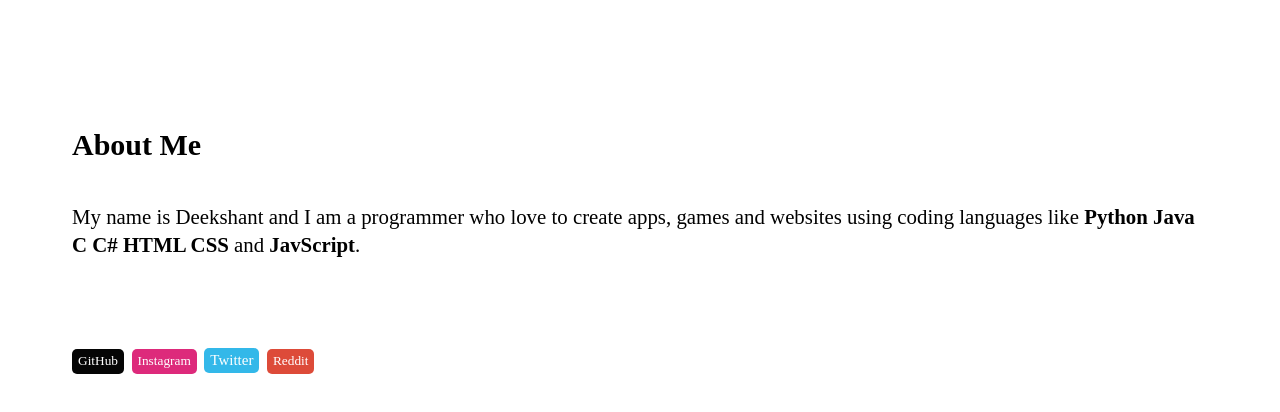
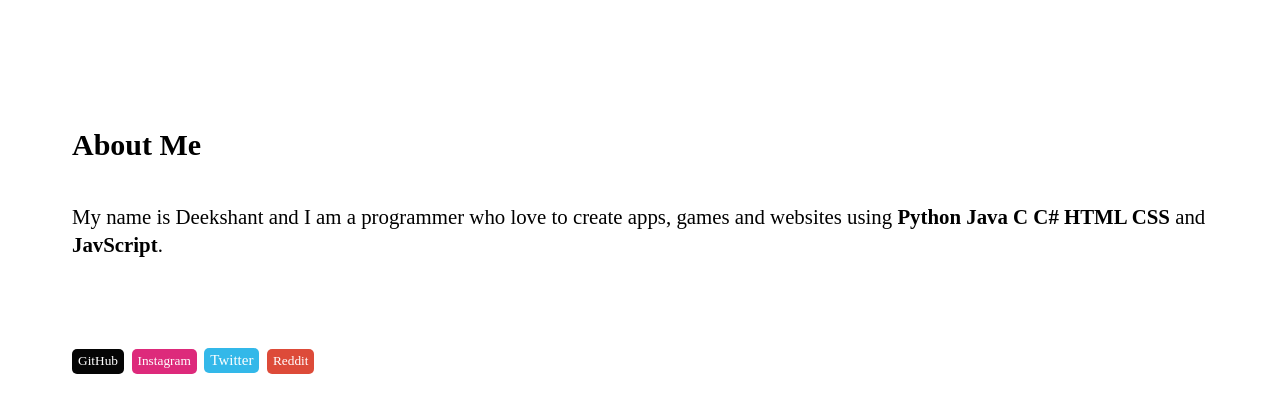
Before and after one commit to realdeekshant/aboutme, a plain HTML site: page index.html in a window 1280 px wide. Drawn offline with Linux system fonts and the light colour scheme.

Commit message:
Update index.html

```diff
--- a/index.html
+++ b/index.html
@@ -9,7 +9,7 @@
 <body class="Title">
     <b>About Me</b>
     <div class="discription">
-        <small>My name is Deekshant and I am a programmer who love to create apps, games and websites using coding languages like
+        <small>My name is Deekshant and I am a programmer who love to create apps, games and websites using
             <b>
                 Python Java C C# HTML CSS
             </b>and <b>JavScript</b>.
```
